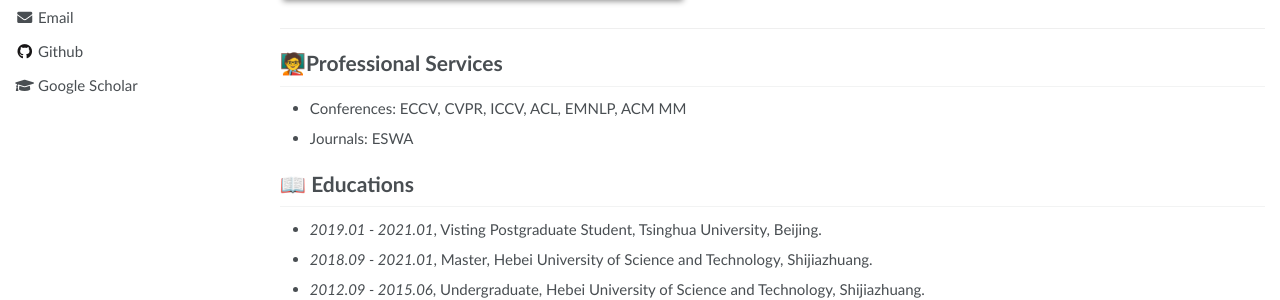
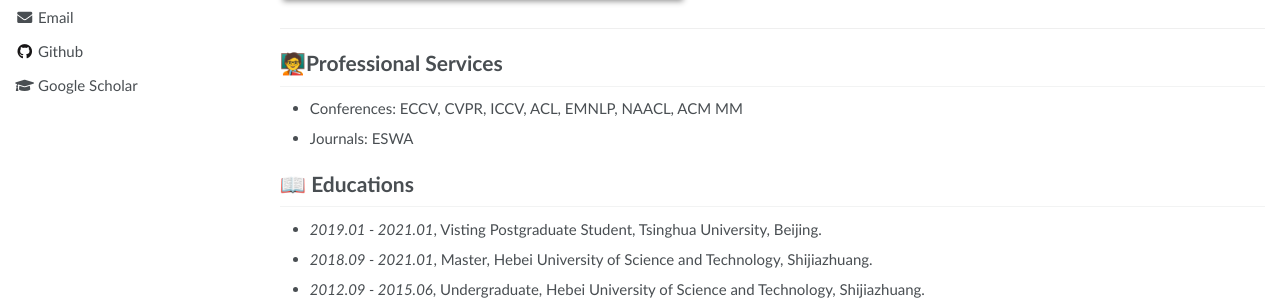
Before and after one commit to Kaicheng-Yang0828/Kaicheng-Yang0828.github.io, a Jekyll site: the page built from _pages/about.md, in a window 1280 px wide and 900 px high, scrolled down 2543 px. Shown: the part 464-764 px from the top of the window. Built offline with Jekyll 4.4.1, drawn with Linux system fonts in a browser that asks for light colours; a script that is not in the unit is left out.

Commit message:
Update others.md

```diff
--- a/_pages/includes/others.md
+++ b/_pages/includes/others.md
@@ -1,5 +1,5 @@
 # 🧑‍🏫Professional Services
-- Conferences: ECCV, CVPR, ICCV, ACL, EMNLP, ACM MM
+- Conferences: ECCV, CVPR, ICCV, ACL, EMNLP, NAACL, ACM MM
 - Journals: ESWA
 
 # 📖 Educations
```
